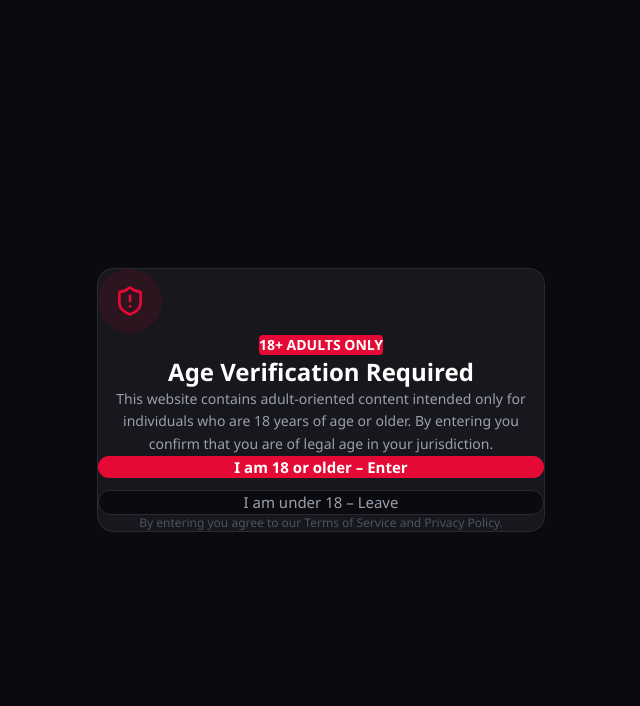
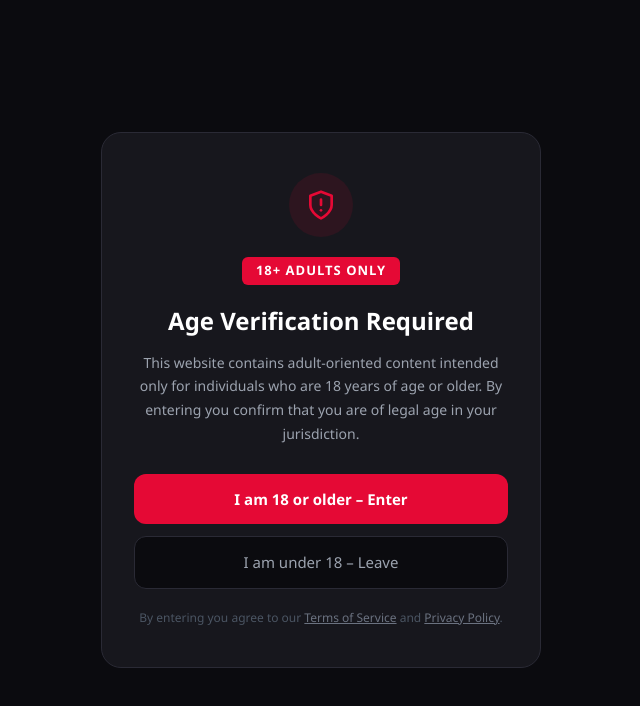
Before and after one commit to RukmaniIslary/dailyviral, a Next.js app: page / in a window 1280 px wide. Shown: the top 706 px of the page, without its empty margins (319-959 px from the left). Built offline with nearby package versions, Linux system fonts and the light colour scheme; no server answers; the database is empty.

Commit message:
fix: rewrite AgeGate with inline styles, remove broken Tailwind dependency

```diff
--- a/src/components/layout/AgeGate.tsx
+++ b/src/components/layout/AgeGate.tsx
@@ -1,16 +1,13 @@
 'use client';
 
 import { useState, useEffect } from 'react';
-import { ShieldAlert } from 'lucide-react';
 
 export default function AgeGate({ children }: { children: React.ReactNode }) {
-  const [confirmed, setConfirmed] = useState(true); // default true to avoid flash
+  const [confirmed, setConfirmed] = useState(true);
 
   useEffect(() => {
     const stored = localStorage.getItem('dvm_age_confirmed');
-    if (stored !== 'true') {
-      setConfirmed(false);
-    }
+    if (stored !== 'true') setConfirmed(false);
   }, []);
 
   function handleConfirm() {
@@ -24,55 +21,79 @@ export default function AgeGate({ children }: { children: React.ReactNode }) {
 
   if (!confirmed) {
     return (
-      <div
-        className="fixed inset-0 z-[9999] flex items-center justify-center p-4"
-        style={{ background: '#0B0B0F' }}
-      >
-        <div
-          className="max-w-md w-full rounded-2xl p-8 text-center"
-          style={{ background: '#17171D', border: '1px solid #2A2A35' }}
-        >
-          <div
-            className="w-16 h-16 rounded-full flex items-center justify-center mx-auto mb-5"
-            style={{ background: 'rgba(229,9,53,0.1)' }}
-          >
-            <ShieldAlert size={32} style={{ color: '#E50935' }} />
+      <div style={{
+        position: 'fixed', inset: 0, zIndex: 9999,
+        background: '#0B0B0F',
+        display: 'flex', alignItems: 'center', justifyContent: 'center',
+        padding: 16,
+      }}>
+        <div style={{
+          background: '#17171D',
+          border: '1px solid #2A2A35',
+          borderRadius: 20,
+          padding: '40px 32px',
+          maxWidth: 440,
+          width: '100%',
+          textAlign: 'center',
+        }}>
+          {/* Icon */}
+          <div style={{
+            width: 64, height: 64, borderRadius: '50%',
+            background: 'rgba(229,9,53,0.1)',
+            display: 'flex', alignItems: 'center', justifyContent: 'center',
+            margin: '0 auto 20px',
+          }}>
+            <svg width="32" height="32" viewBox="0 0 24 24" fill="none" stroke="#E50935" strokeWidth="2" strokeLinecap="round" strokeLinejoin="round">
+              <path d="M12 22s8-4 8-10V5l-8-3-8 3v7c0 6 8 10 8 10z"/>
+              <line x1="12" y1="8" x2="12" y2="12"/>
+              <line x1="12" y1="16" x2="12.01" y2="16"/>
+            </svg>
           </div>
 
-          <div
-            className="inline-flex items-center px-3 py-1 rounded text-sm font-black text-white mb-4"
-            style={{ background: '#E50935' }}
-          >
+          {/* Badge */}
+          <div style={{
+            display: 'inline-flex', alignItems: 'center', gap: 6,
+            background: '#E50935', color: '#fff',
+            padding: '4px 14px', borderRadius: 6,
+            fontSize: 13, fontWeight: 900, letterSpacing: 1,
+            marginBottom: 18,
+          }}>
             18+ ADULTS ONLY
           </div>
 
-          <h1 className="text-2xl font-bold text-white mb-3">Age Verification Required</h1>
-          <p className="text-sm text-gray-400 mb-6 leading-relaxed">
+          <h1 style={{ fontSize: 24, fontWeight: 800, color: '#fff', marginBottom: 12 }}>
+            Age Verification Required
+          </h1>
+          <p style={{ fontSize: 14, color: '#9ca3af', lineHeight: 1.7, marginBottom: 28 }}>
             This website contains adult-oriented content intended only for individuals who are 18 years of age or older.
             By entering you confirm that you are of legal age in your jurisdiction.
           </p>
 
-          <div className="flex flex-col gap-3">
-            <button
-              onClick={handleConfirm}
-              className="w-full py-3 rounded-xl font-bold text-white transition-all hover:opacity-90"
-              style={{ background: '#E50935' }}
-            >
+          {/* Buttons */}
+          <div style={{ display: 'flex', flexDirection: 'column', gap: 12 }}>
+            <button onClick={handleConfirm} style={{
+              width: '100%', padding: '14px',
+              borderRadius: 12, border: 'none',
+              background: '#E50935', color: '#fff',
+              fontSize: 15, fontWeight: 700, cursor: 'pointer',
+            }}>
               I am 18 or older – Enter
             </button>
-            <button
-              onClick={handleDecline}
-              className="w-full py-3 rounded-xl font-medium text-gray-400 hover:text-white transition-colors"
-              style={{ background: '#0B0B0F', border: '1px solid #2A2A35' }}
-            >
+            <button onClick={handleDecline} style={{
+              width: '100%', padding: '14px',
+              borderRadius: 12, border: '1px solid #2A2A35',
+              background: '#0B0B0F', color: '#9ca3af',
+              fontSize: 15, fontWeight: 500, cursor: 'pointer',
+            }}>
               I am under 18 – Leave
             </button>
           </div>
 
-          <p className="mt-5 text-xs text-gray-600">
+          <p style={{ marginTop: 20, fontSize: 12, color: '#4b5563' }}>
             By entering you agree to our{' '}
-            <a href="/terms" className="underline hover:text-gray-400">Terms of Service</a> and{' '}
-            <a href="/privacy" className="underline hover:text-gray-400">Privacy Policy</a>.
+            <a href="/terms" style={{ textDecoration: 'underline', color: '#6b7280' }}>Terms of Service</a>
+            {' '}and{' '}
+            <a href="/privacy" style={{ textDecoration: 'underline', color: '#6b7280' }}>Privacy Policy</a>.
           </p>
         </div>
       </div>
```
